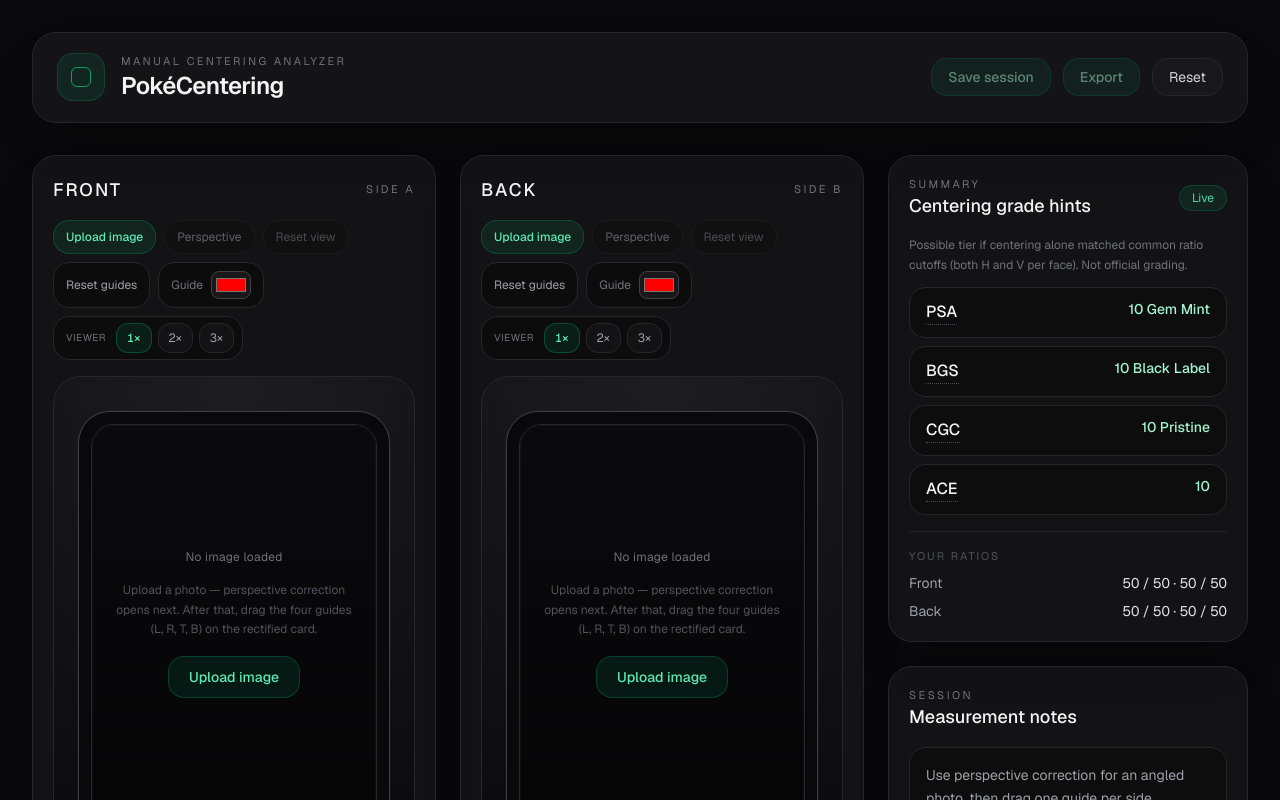
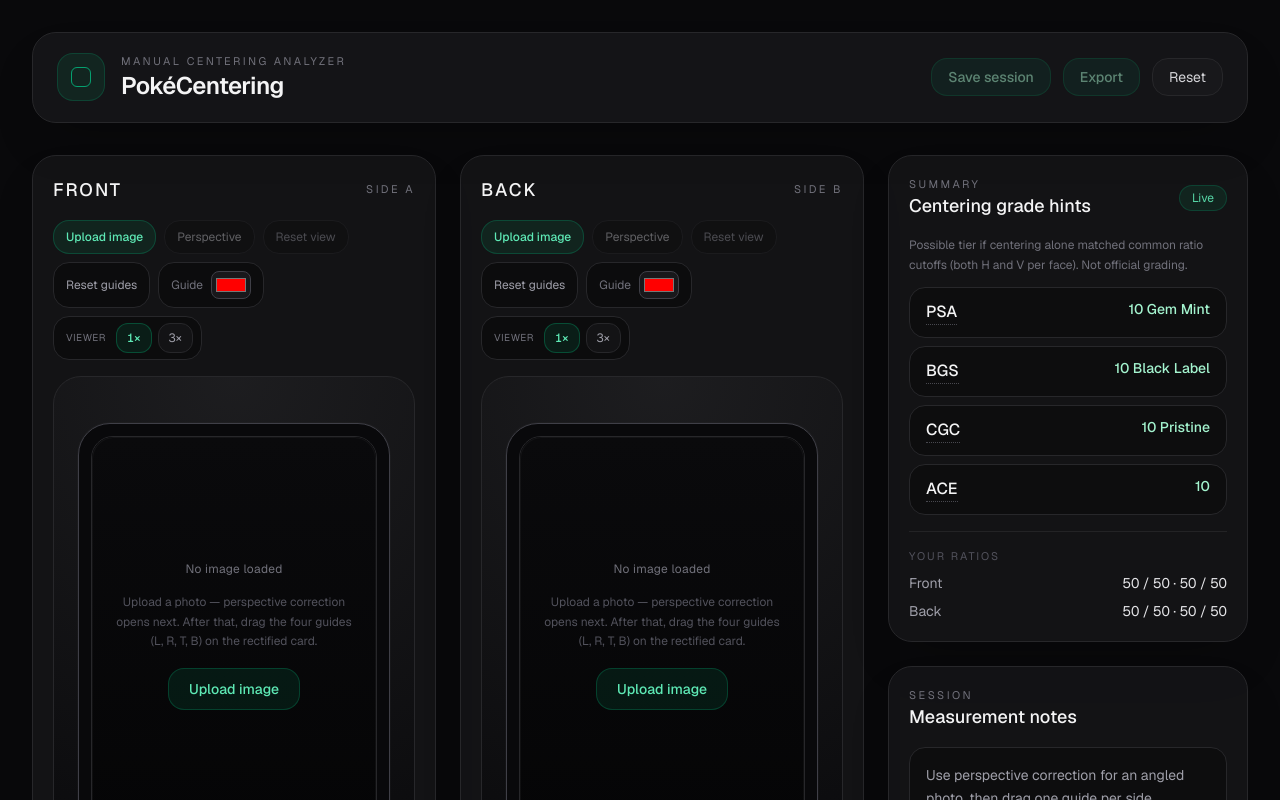
Before and after one commit to lachimek/poke-center, a Next.js app: page / in a window 1280 px wide. Shown: the top 800 px of the page. Built offline with nearby package versions, Linux system fonts and the light colour scheme.

Commit message:
viewer scale changes

```diff
--- a/src/components/centering/CardViewer.tsx
+++ b/src/components/centering/CardViewer.tsx
@@ -15,6 +15,9 @@
 import type { GuideLines, ViewTransform } from "@/lib/centering/types";
 import { GuideOverlay } from "./GuideOverlay";
 
+/** Max width of the card bezel at 1× viewer zoom (matches previous fixed `max-w-[472px]`). */
+const VIEWER_BASE_MAX_WIDTH_PX = 472;
+
 type CardViewerProps = {
   imageSrc: string | null;
   transform: ViewTransform;
@@ -24,6 +27,8 @@
   guideColor: string;
   fitRequestId: number;
   onUpload: (file: File) => void;
+  /** 1 = default; 3 enlarges the whole viewer (toolbar focus mode). */
+  viewerScale?: number;
 };
 
 /** Scale image (contain) so it fills the frame; one axis touches the inner edge. */
@@ -46,6 +51,7 @@
   guideColor,
   fitRequestId,
   onUpload,
+  viewerScale = 1,
 }: CardViewerProps) {
   const containerRef = useRef<HTMLDivElement>(null);
   const emptyFileRef = useRef<HTMLInputElement>(null);
@@ -62,6 +68,12 @@
   transformRef.current = transform;
 
   const prevFrameWRef = useRef<number | null>(null);
+
+  // Reset width tracking when zoom changes so the resize handler does not distort transform.
+  // biome-ignore lint/correctness/useExhaustiveDependencies: effect must re-run when viewerScale changes
+  useLayoutEffect(() => {
+    prevFrameWRef.current = null;
+  }, [viewerScale]);
 
   useLayoutEffect(() => {
     const el = containerRef.current;
@@ -191,9 +203,16 @@
   const dispW = nw * scale;
   const dispH = nh * scale;
 
+  const bezelMaxWidth = `min(100%, ${VIEWER_BASE_MAX_WIDTH_PX * viewerScale}px)`;
+
   return (
-    <div className="relative flex min-h-[min(520px,62vh)] w-full items-center justify-center rounded-[28px] border border-zinc-800 bg-[radial-gradient(circle_at_top,rgba(39,39,42,0.5),rgba(9,9,11,0.95))] p-4 sm:p-6">
-      <div className="relative w-full max-w-[472px]">
+    <div
+      className="relative flex w-full items-center justify-center rounded-[28px] border border-zinc-800 bg-[radial-gradient(circle_at_top,rgba(39,39,42,0.5),rgba(9,9,11,0.95))] p-4 sm:p-6"
+      style={{
+        minHeight: `min(${Math.round(520 * viewerScale)}px, 88vh)`,
+      }}
+    >
+      <div className="relative w-full" style={{ maxWidth: bezelMaxWidth }}>
         <div className="relative rounded-[32px] border border-zinc-700 bg-zinc-950 p-3 shadow-[0_0_0_1px_rgba(255,255,255,0.02)]">
           <div
             className="pointer-events-none absolute inset-3 rounded-[26px] border border-zinc-800 bg-gradient-to-b from-zinc-900/90 to-zinc-950"
--- a/src/components/centering/CardWorkspace.tsx
+++ b/src/components/centering/CardWorkspace.tsx
@@ -106,6 +106,7 @@
 
   const viewerMagnifyActive =
     viewerMagnify?.side === side ? viewerMagnify.factor : null;
+  const viewerScale = viewerMagnify?.side === side ? viewerMagnify.factor : 1;
   const [fitRequestId, setFitRequestId] = useState(0);
   const [perspectiveMode, setPerspectiveMode] = useState(false);
   const [perspectiveSession, setPerspectiveSession] = useState(0);
@@ -117,10 +118,22 @@
     useState<PerspectiveQuad | null>(null);
   const [perspectivePreviewValid, setPerspectivePreviewValid] = useState(false);
   const replaceInputRef = useRef<HTMLInputElement>(null);
+  const prevViewerScaleRef = useRef<number | null>(null);
 
   useEffect(() => {
     onPerspectiveModeChange?.(perspectiveMode);
   }, [perspectiveMode, onPerspectiveModeChange]);
+
+  useEffect(() => {
+    if (prevViewerScaleRef.current === null) {
+      prevViewerScaleRef.current = viewerScale;
+      return;
+    }
+    if (prevViewerScaleRef.current !== viewerScale) {
+      prevViewerScaleRef.current = viewerScale;
+      setFitRequestId((n) => n + 1);
+    }
+  }, [viewerScale]);
 
   useEffect(() => {
     if (!state.rawImageSrc) {
@@ -329,6 +342,7 @@
           guideColor={state.guideColor}
           fitRequestId={fitRequestId}
           onUpload={onUpload}
+          viewerScale={viewerScale}
         />
       ) : null}
 
--- a/src/components/centering/CenteringApp.tsx
+++ b/src/components/centering/CenteringApp.tsx
@@ -1,6 +1,5 @@
 "use client";
 
-import type { CSSProperties } from "react";
 import { useCallback, useEffect, useMemo, useState } from "react";
 import { renderCenteringExportPng } from "@/lib/centering/exportCompositeImage";
 import { summarizeCenteringByCompany } from "@/lib/centering/gradeEstimate";
@@ -146,11 +145,6 @@
     }
   };
 
-  const col1 =
-    viewerMagnify?.side === "front" ? `${viewerMagnify.factor}fr` : "1fr";
-  const col2 =
-    viewerMagnify?.side === "back" ? `${viewerMagnify.factor}fr` : "1fr";
-
   const setMagnifyForSide = (
     side: CardSide,
     factor: ViewerMagnifyFactor | null,
@@ -229,13 +223,14 @@
       </header>
 
       <div
-        className="grid grid-cols-1 gap-6 lg:gap-6 xl:items-start xl:[grid-template-columns:var(--pc-col-1)_var(--pc-col-2)_minmax(280px,360px)]"
-        style={
-          {
-            "--pc-col-1": col1,
-            "--pc-col-2": col2,
-          } as CSSProperties
-        }
+        className={`grid grid-cols-1 gap-6 lg:gap-6 xl:items-start ${
+          viewerMagnify
+            ? "xl:grid-cols-[minmax(0,1fr)_minmax(280px,360px)]"
+            : "xl:grid-cols-[minmax(0,1fr)_minmax(0,1fr)_minmax(280px,360px)]"
+        }`}
+      >
+        <div
+          className={`min-w-0 ${viewerMagnify?.side === "back" ? "hidden" : ""}`}
         >
           <CardWorkspace
             title="FRONT"
@@ -248,6 +243,10 @@
               setPerspectiveForSide("front", open)
             }
           />
+        </div>
+        <div
+          className={`min-w-0 ${viewerMagnify?.side === "front" ? "hidden" : ""}`}
+        >
           <CardWorkspace
             title="BACK"
             sideLabel="Side B"
@@ -259,6 +258,7 @@
               setPerspectiveForSide("back", open)
             }
           />
+        </div>
         <SummaryPanel front={frontResult} back={backResult} />
       </div>
     </>
--- a/src/components/centering/Toolbar.tsx
+++ b/src/components/centering/Toolbar.tsx
@@ -7,7 +7,6 @@
   label: string;
 }[] = [
   { factor: null, label: "1×" },
-  { factor: 2, label: "2×" },
   { factor: 3, label: "3×" },
 ];
 
@@ -108,8 +107,8 @@
                 onClick={() => onViewerMagnify(factor)}
                 title={
                   factor === null
-                    ? "Equal column width"
-                    : `Widen this side (${factor}× vs other)`
+                    ? "Show both sides"
+                    : `Enlarge this viewer (${factor}×) and hide the other side`
                 }
                 className={`rounded-xl border px-2.5 py-1.5 text-xs tabular-nums transition ${
                   active
--- a/src/lib/centering/types.ts
+++ b/src/lib/centering/types.ts
@@ -58,8 +58,8 @@
 
 export type CardSide = "front" | "back";
 
-/** Widen one workspace column (2× or 3× vs the other). Only one side at a time. */
-export type ViewerMagnifyFactor = 2 | 3;
+/** Focus mode for one workspace (3× hides the other side). Only one side at a time. */
+export type ViewerMagnifyFactor = 3;
 
 export type ViewerMagnify = {
   side: CardSide;
```
Lines whose indentation alone changed are shown as unchanged.
